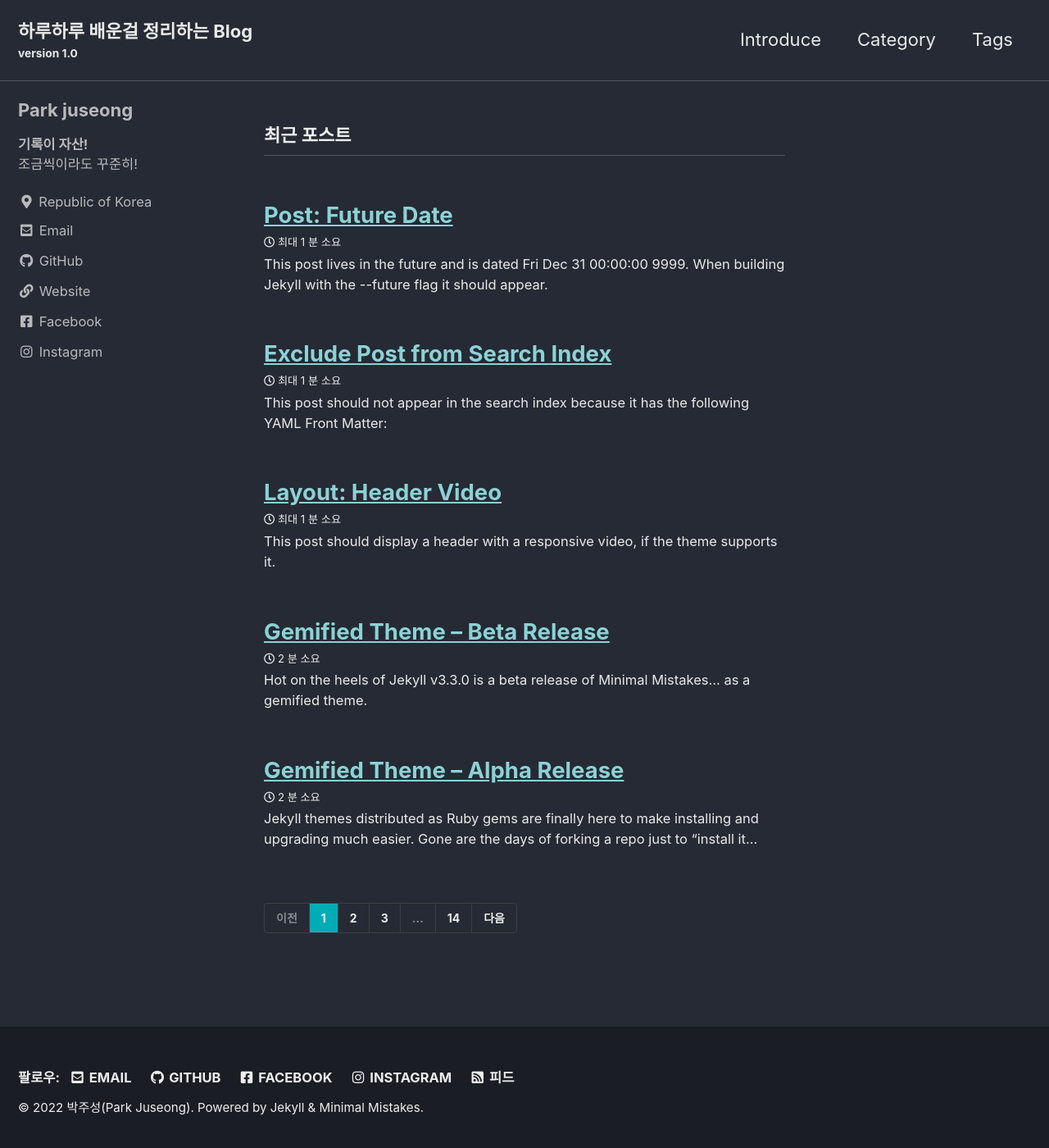
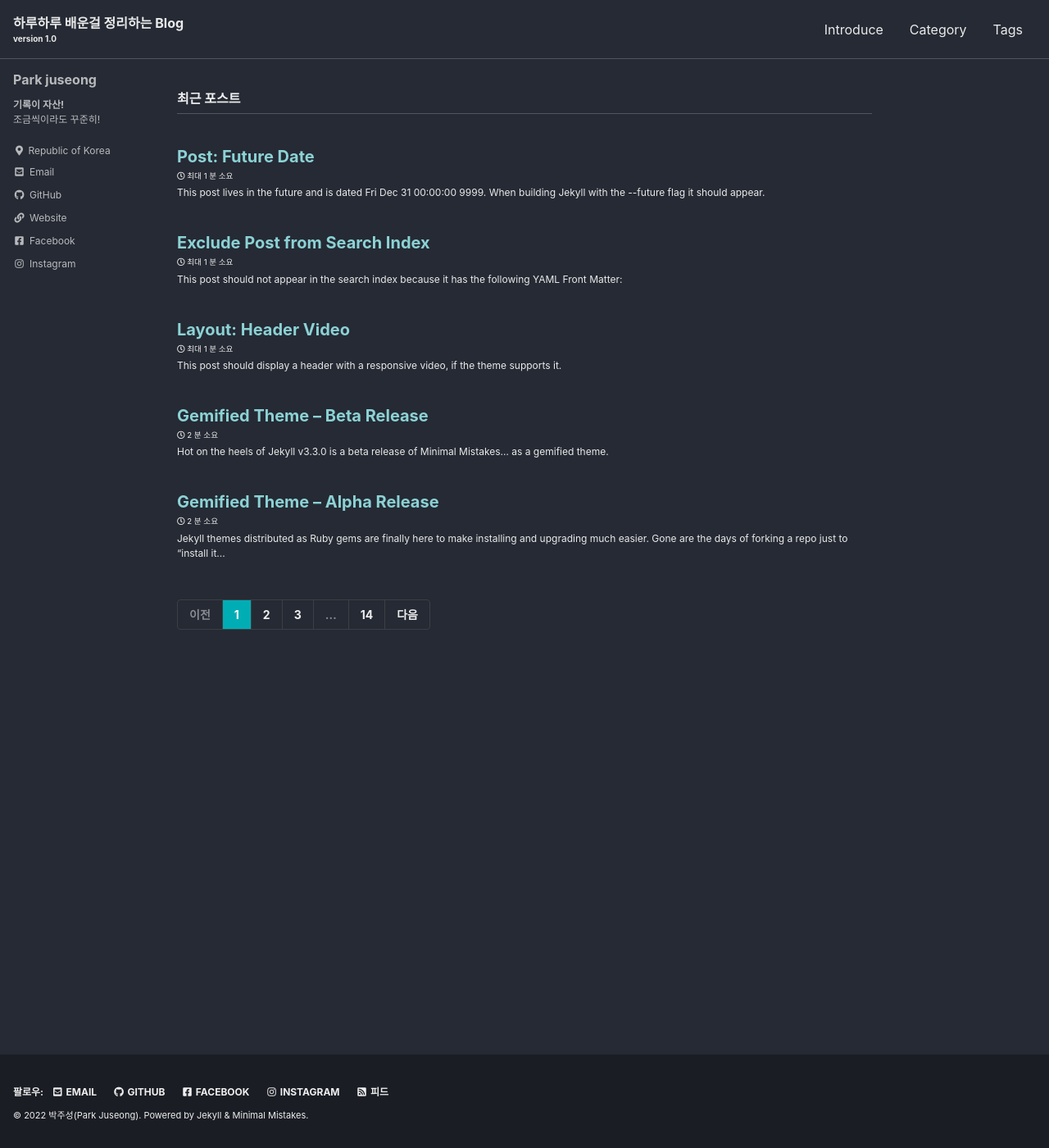
Before and after one commit to juusung2013/juusung2013.github.io, a Jekyll site: the page built from index.html, in a window 1280 px wide and 1400 px high. Shown: the whole window at 82% size. Built offline with Jekyll 4.4.1, drawn with Linux system fonts in a browser that asks for light colours; cached includes are drawn as plain includes; the list of posts is cut into pages by our own code.

Commit message:
settings

```diff
--- a/_sass/minimal-mistakes/_base.scss
+++ b/_sass/minimal-mistakes/_base.scss
@@ -126,6 +126,8 @@ blockquote {
 /* links */
 
 a {
+  text-decoration: none; // 추가된 코드입니다.
+
   &:focus {
     @extend %tab-focus;
   }
--- a/_sass/minimal-mistakes/_reset.scss
+++ b/_sass/minimal-mistakes/_reset.scss
@@ -2,24 +2,26 @@
    STYLE RESETS
    ========================================================================== */
 
-* { box-sizing: border-box; }
+* {
+  box-sizing: border-box;
+}
 
 html {
   /* apply a natural box layout model to all elements */
   box-sizing: border-box;
   background-color: $background-color;
-  font-size: 16px;
+  font-size: 16px; // Default 16px;
 
   @include breakpoint($medium) {
-    font-size: 18px;
+    font-size: 16px; // Default 18px;
   }
 
   @include breakpoint($large) {
-    font-size: 20px;
+    font-size: 16px; // Default 20px;
   }
 
   @include breakpoint($x-large) {
-    font-size: 22px;
+    font-size: 16px; // Default 22px;
   }
 
   -webkit-text-size-adjust: 100%;
@@ -28,7 +30,9 @@ html {
 
 /* Remove margin */
 
-body { margin: 0; }
+body {
+  margin: 0;
+}
 
 /* Selected elements */
 
@@ -147,7 +151,8 @@ input {
 }
 
 button::-moz-focus-inner,
-input::-moz-focus-inner { /* inner padding and border oddities in FF3/4*/
+input::-moz-focus-inner {
+  /* inner padding and border oddities in FF3/4*/
   padding: 0;
   border: 0;
 }
@@ -156,8 +161,8 @@ button,
 html input[type="button"], // avoid the WebKit bug in Android 4.0.* where (2) destroys native `audio` and `video` controls
 input[type="reset"],
 input[type="submit"] {
-    -webkit-appearance: button; /* corrects inability to style clickable `input` types in iOS*/
-    cursor: pointer; /* improves usability and consistency of cursor style between image-type `input` and others*/
+  -webkit-appearance: button; /* corrects inability to style clickable `input` types in iOS*/
+  cursor: pointer; /* improves usability and consistency of cursor style between image-type `input` and others*/
 }
 
 label,
@@ -168,10 +173,11 @@ input[type="reset"],
 input[type="submit"],
 input[type="radio"],
 input[type="checkbox"] {
-    cursor: pointer; /* improves usability and consistency of cursor style between image-type `input` and others*/
+  cursor: pointer; /* improves usability and consistency of cursor style between image-type `input` and others*/
 }
 
-input[type="search"] { /* Appearance in Safari/Chrome*/
+input[type="search"] {
+  /* Appearance in Safari/Chrome*/
   box-sizing: border-box;
   -webkit-appearance: textfield;
 }
--- a/_sass/minimal-mistakes/_variables.scss
+++ b/_sass/minimal-mistakes/_variables.scss
@@ -155,9 +155,9 @@ $max-width: $x-large !default;
    Grid
    ========================================================================== */
 
-$right-sidebar-width-narrow: 200px !default;
-$right-sidebar-width: 300px !default;
-$right-sidebar-width-wide: 400px !default;
+$right-sidebar-width-narrow: 100px !default; // default 200px
+$right-sidebar-width: 200px !default; // default 300px
+$right-sidebar-width-wide: 250px !default; // default 400px
 
 /*
    Other
```
